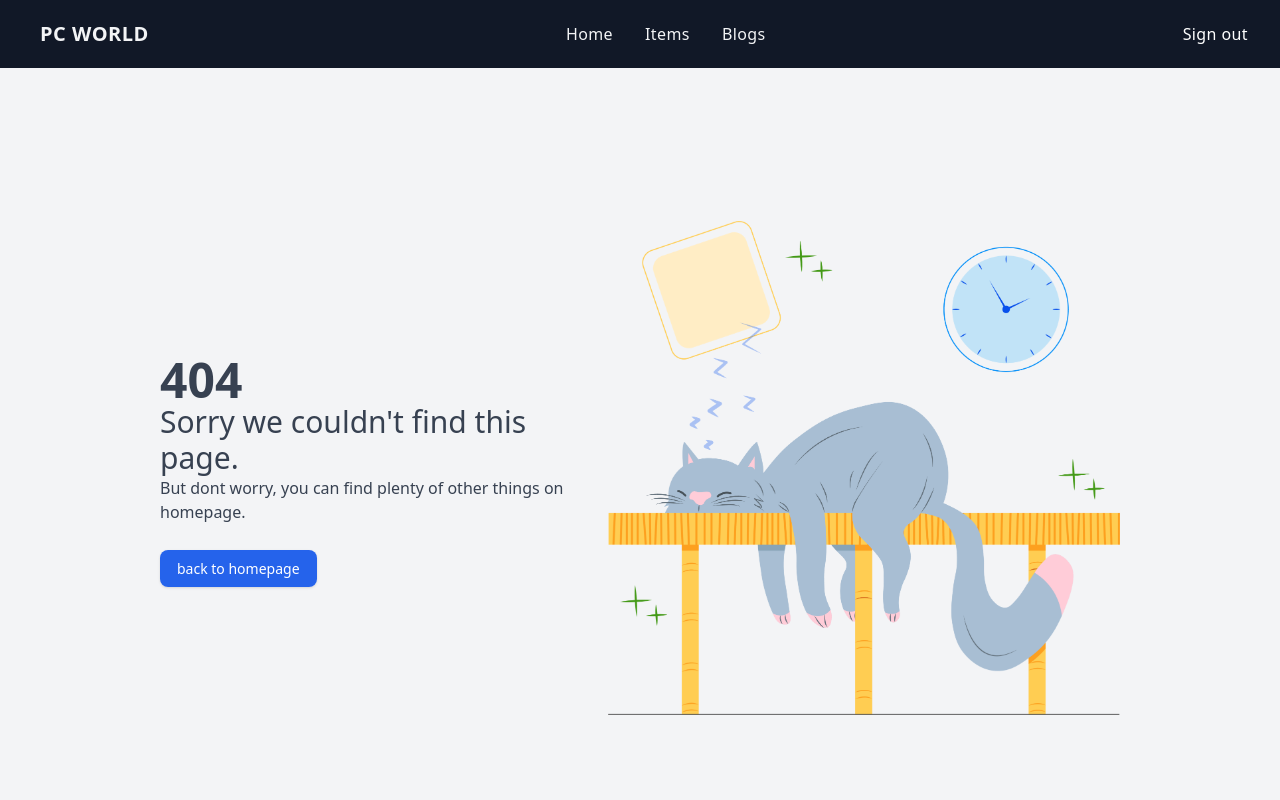
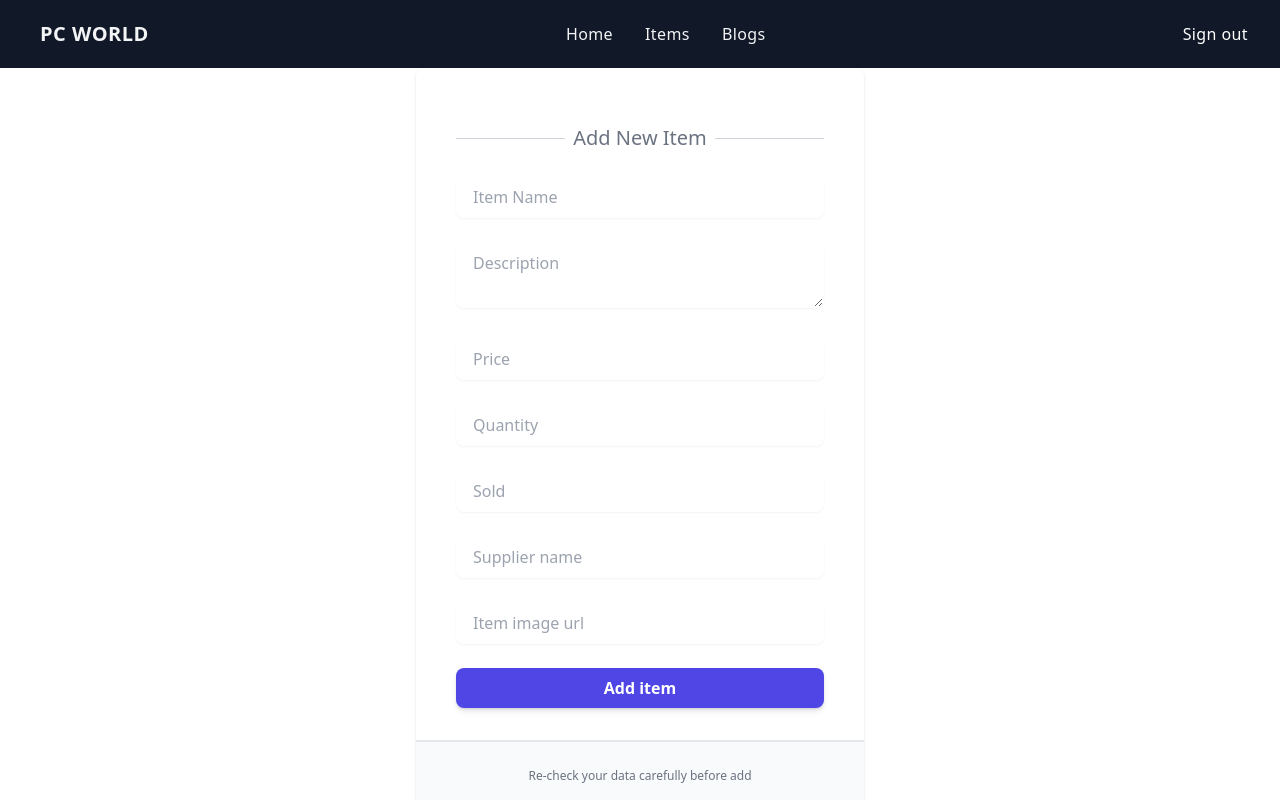
Before and after one commit to srdo96/pc-world-client-side, a React (Create React App) app: page /addNewItem in a window 1280 px wide. Shown: the top 800 px of the page. Built offline with nearby package versions, Linux system fonts and the light colour scheme; no server answers; sample sign-in values are in the browser's storage.

Commit message:
add addNewItem UI

```diff
--- a/src/App.js
+++ b/src/App.js
@@ -13,6 +13,7 @@ import RequireAuth from "./Page/Auth/RequireAuth/RequireAuth";
 import Blogs from "./Page/Blogs/Blogs";
 import { Toaster } from "react-hot-toast";
 import ManageInventories from "./Page/ManageInventories/ManageInventories/ManageInventories";
+import AddNewItem from "./Page/ManageInventories/AddNewItem/AddNewItem";
 
 function App() {
   return (
@@ -43,6 +44,14 @@ function App() {
             </RequireAuth>
           }
         />
+        <Route
+          path="/addNewItem"
+          element={
+            <RequireAuth>
+              <AddNewItem />
+            </RequireAuth>
+          }
+        />
         {/* Not Found Route */}
         <Route path="*" element={<NotFound />}></Route>
       </Routes>
--- a/src/Page/Home/Inventory/Inventory.js
+++ b/src/Page/Home/Inventory/Inventory.js
@@ -76,12 +76,12 @@ const Inventory = () => {
 
   return (
     <div className="pt-6">
-      <div className=" mx-auto sm:px-6 lg:max-w-7xl lg:px-6 md:px-6 sm:rounded-lg lg:aspect-w-3 ">
+      <div className="  mx-auto sm:px-6 lg:max-w-7xl lg:px-6 md:px-6 sm:rounded-lg lg:aspect-w-3 ">
         <img
-          src="https://i.ibb.co/k36NYpS/AMD-Ryzen-7-3700-X-Processor-xl.jpg"
-          // src={item.img}
+          // src="https://i.ibb.co/k36NYpS/AMD-Ryzen-7-3700-X-Processor-xl.jpg"
+          src={item.img}
           alt={item.name}
-          className=" object-center object-cover"
+          className=" object-center object-cover lg:w-2/6 lg:ml-36"
         />
         {/* </div> */}
       </div>
@@ -96,10 +96,10 @@ const Inventory = () => {
         {/* Details */}
         <div className="mt-4 lg:mt-0 lg:row-span-3">
           {/* <h2 className="sr-only">Product information</h2> */}
-          <p className="text-2xl text-gray-900">Price: {item.price} BDT</p>
-          <p className="text-2xl text-gray-900">Quantity: {itemQty}</p>
-          <p className="text-2xl text-gray-900">Sold: {item.sold}</p>
-          <p className="text-2xl text-gray-900">Supplier {item.supplier}</p>
+          <p className="text-xl text-gray-900">Price: ${item.price}</p>
+          <p className="text-xl text-gray-900">Quantity: {itemQty}</p>
+          <p className="text-xl text-gray-900">Sold: {item.sold}</p>
+          <p className="text-xl text-gray-900">Supplier {item.supplier}</p>
           {deliveredError && (
             <p className="text-red-600 mt-4 text-center">{deliveredError}</p>
           )}
@@ -114,7 +114,7 @@ const Inventory = () => {
             onSubmit={handleStock}
             className="mt-4 border-t-2 border-gray-200"
           >
-            <h1 className="text-2xl mt-3 ">Restock {item.name}.</h1>
+            <h1 className="text-2xl mt-3 ">Restock this item.</h1>
             <div className=" relative ">
               <input
                 type="number"
--- a/src/Page/Home/Items/Items.js
+++ b/src/Page/Home/Items/Items.js
@@ -13,7 +13,7 @@ const Items = () => {
           <Card key={item._id} item={item} />
         ))}
       </div>
-      {/* <Link to=""></Link> */}
+
       <Link
         to="/manageInventories"
         type="submit"
--- /dev/null
+++ b/src/Page/ManageInventories/AddNewItem/AddNewItem.js
@@ -0,0 +1,130 @@
+import React from "react";
+
+const AddNewItem = () => {
+  const handleAddItem = (e) => {
+    e.preventDefault();
+    const name = e.target.name.value;
+    const desc = e.target.desc.value;
+    const price = e.target.price.value;
+    const qty = e.target.qty.value;
+    const sold = e.target.sold.value;
+    const supplier = e.target.supplier.value;
+    const imgUrl = e.target.imgUrl.value;
+  };
+  return (
+    <form onSubmit={handleAddItem}>
+      <div className="bg-white rounded-lg shadow sm:max-w-md sm:w-full sm:mx-auto sm:overflow-hidden">
+        <div className="px-4 py-8 sm:px-10">
+          <div className="relative mt-6">
+            <div className="absolute inset-0 flex items-center">
+              <div className="w-full border-t border-gray-300"></div>
+            </div>
+            <div className="relative flex justify-center text-sm leading-5">
+              <span className="px-2 text-gray-500 bg-white text-xl">
+                Add New Item
+              </span>
+            </div>
+          </div>
+          <div className="mt-6">
+            <div className="w-full space-y-6">
+              <div className="w-full">
+                <div className=" relative ">
+                  <input
+                    type="text"
+                    id="name"
+                    className=" rounded-lg border-transparent flex-1 appearance-none border border-gray-300 w-full py-2 px-4 bg-white text-gray-700 placeholder-gray-400 shadow-sm text-base focus:outline-none focus:ring-2 focus:ring-purple-600 focus:border-transparent"
+                    placeholder="Item Name"
+                    required
+                  />
+                </div>
+              </div>
+              <div className="w-full">
+                <div className=" relative ">
+                  <textarea
+                    type="textarea"
+                    id="desc"
+                    className=" rounded-lg border-transparent flex-1 appearance-none border border-gray-300 w-full py-2 px-4 bg-white text-gray-700 placeholder-gray-400 shadow-sm text-base focus:outline-none focus:ring-2 focus:ring-purple-600 focus:border-transparent"
+                    placeholder="Description"
+                    required
+                  />
+                </div>
+              </div>
+              <div className="w-full">
+                <div className=" relative ">
+                  <input
+                    type="text"
+                    id="price"
+                    className=" rounded-lg border-transparent flex-1 appearance-none border border-gray-300 w-full py-2 px-4 bg-white text-gray-700 placeholder-gray-400 shadow-sm text-base focus:outline-none focus:ring-2 focus:ring-purple-600 focus:border-transparent"
+                    placeholder="Price"
+                    required
+                  />
+                </div>
+              </div>
+              <div className="w-full">
+                <div className=" relative ">
+                  <input
+                    type="text"
+                    id="qty"
+                    className=" rounded-lg border-transparent flex-1 appearance-none border border-gray-300 w-full py-2 px-4 bg-white text-gray-700 placeholder-gray-400 shadow-sm text-base focus:outline-none focus:ring-2 focus:ring-purple-600 focus:border-transparent"
+                    placeholder="Quantity"
+                    required
+                  />
+                </div>
+              </div>
+              <div className="w-full">
+                <div className=" relative ">
+                  <input
+                    type="text"
+                    id="sold"
+                    className=" rounded-lg border-transparent flex-1 appearance-none border border-gray-300 w-full py-2 px-4 bg-white text-gray-700 placeholder-gray-400 shadow-sm text-base focus:outline-none focus:ring-2 focus:ring-purple-600 focus:border-transparent"
+                    placeholder="Sold"
+                    required
+                  />
+                </div>
+              </div>
+              <div className="w-full">
+                <div className=" relative ">
+                  <input
+                    type="text"
+                    id="supplier"
+                    className=" rounded-lg border-transparent flex-1 appearance-none border border-gray-300 w-full py-2 px-4 bg-white text-gray-700 placeholder-gray-400 shadow-sm text-base focus:outline-none focus:ring-2 focus:ring-purple-600 focus:border-transparent"
+                    placeholder="Supplier name"
+                    required
+                  />
+                </div>
+              </div>
+              <div className="w-full">
+                <div className=" relative ">
+                  <input
+                    type="text"
+                    id="imgUrl"
+                    className=" rounded-lg border-transparent flex-1 appearance-none border border-gray-300 w-full py-2 px-4 bg-white text-gray-700 placeholder-gray-400 shadow-sm text-base focus:outline-none focus:ring-2 focus:ring-purple-600 focus:border-transparent"
+                    placeholder="Item image url"
+                    required
+                  />
+                </div>
+              </div>
+              <div>
+                <span className="block w-full rounded-md shadow-sm">
+                  <button
+                    type="submit"
+                    className="py-2 px-4  bg-indigo-600 hover:bg-indigo-700 focus:ring-indigo-500 focus:ring-offset-indigo-200 text-white w-full transition ease-in duration-200 text-center text-base font-semibold shadow-md focus:outline-none focus:ring-2 focus:ring-offset-2  rounded-lg "
+                  >
+                    Add item
+                  </button>
+                </span>
+              </div>
+            </div>
+          </div>
+        </div>
+        <div className="px-4 py-6 border-t-2 border-gray-200 bg-gray-50 sm:px-10">
+          <p className="text-xs leading-5 text-gray-500 text-center">
+            Re-check your data carefully before add
+          </p>
+        </div>
+      </div>
+    </form>
+  );
+};
+
+export default AddNewItem;
--- a/src/Page/ManageInventories/ManageInventories/ManageInventories.js
+++ b/src/Page/ManageInventories/ManageInventories/ManageInventories.js
@@ -1,5 +1,6 @@
 import React from "react";
 import toast from "react-hot-toast";
+import { Link } from "react-router-dom";
 import useGetAllItems from "../../../hooks/useGetAllItems";
 import ManageInventoriesTableRow from "../ManageInventoriesTableBody/ManageInventoriesTableBody";
 
@@ -27,12 +28,13 @@ const ManageInventories = () => {
   return (
     <div>
       <div className="flex justify-end mt-14 mb-5 mr-9 ">
-        <button
+        <Link
+          to="/addNewItem"
           type="button"
           className="py-2 px-4   bg-indigo-600 hover:bg-indigo-700 focus:ring-indigo-500 focus:ring-offset-indigo-200 text-white transition ease-in duration-200 text-center text-base font-semibold shadow-md focus:outline-none focus:ring-2 focus:ring-offset-2  rounded-lg "
         >
           Add New Item
-        </button>
+        </Link>
       </div>
 
       <div className="flex flex-col">
--- a/src/Page/Shared/Footer/Footer.js
+++ b/src/Page/Shared/Footer/Footer.js
@@ -2,7 +2,8 @@ import { Link } from "react-router-dom";
 
 export const Footer = () => {
   return (
-    <div className="px-4 pt-16 mx-auto sm:max-w-xl md:max-w-full lg:max-w-screen-xl md:px-24 lg:px-8">
+    <div className="bg-gray-100">
+      <div className=" px-4 pt-16 mx-auto sm:max-w-xl md:max-w-full lg:max-w-screen-xl md:px-24 lg:px-8">
         <div className="grid gap-10 row-gap-6 mb-8 sm:grid-cols-2 lg:grid-cols-4">
           <div className="sm:col-span-2">
             <Link
@@ -124,5 +125,6 @@ export const Footer = () => {
           </ul>
         </div>
       </div>
+    </div>
   );
 };
```
Also changed, not shown: public/data.json (+5 -5 lines). Lines whose indentation alone changed are shown as unchanged.
